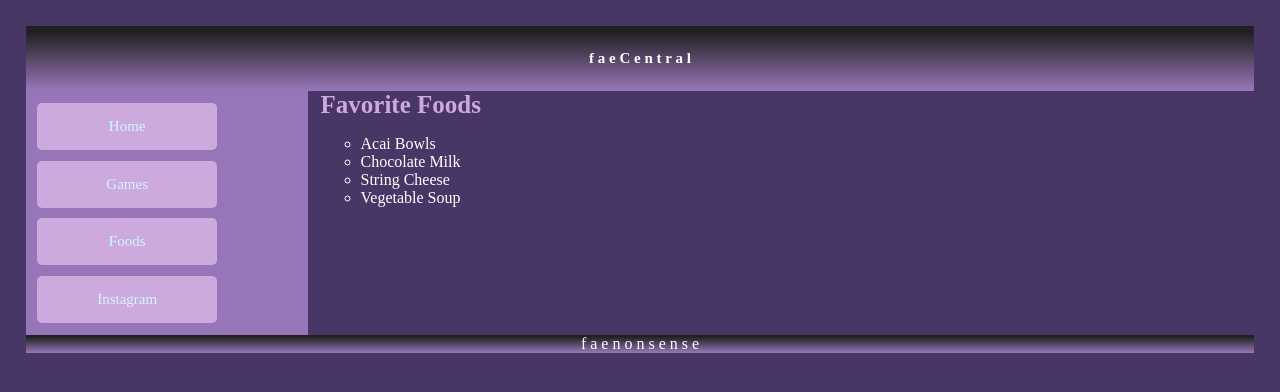
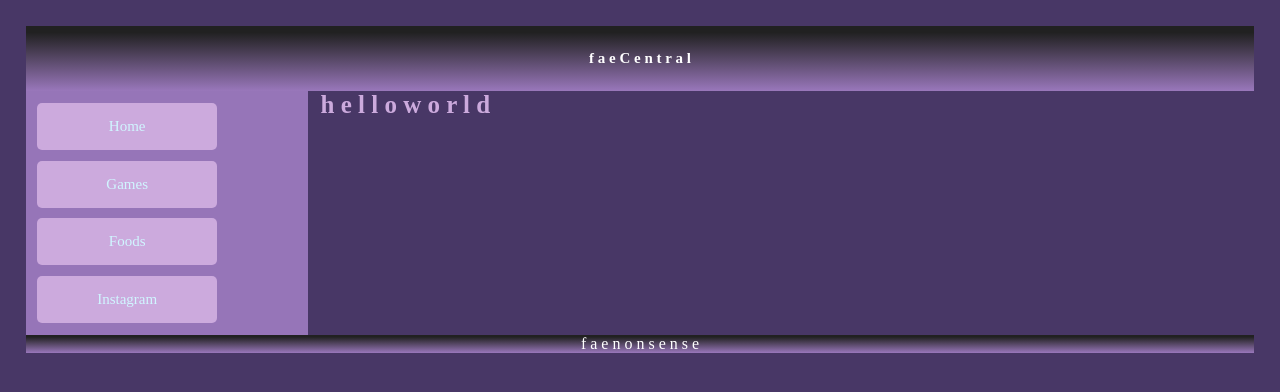
Before and after one commit to faeNonsense/faeNonsense, a plain HTML site: page index.html in a window 1280 px wide. Drawn offline with Linux system fonts and the light colour scheme.

Commit message:
Update index.html

```diff
--- a/index.html
+++ b/index.html
@@ -13,18 +13,12 @@
 	<nav>
 			<a class="button" href="index.html">Home</a>
 			<a class="button" href="games.html">Games</a>
-			<a class="button" href="#section3">Foods</a>
+			<a class="button" href="foods.html">Foods</a>
 			<a class="button" href="https://www.instagram.com/rei.nonsense/" target="_blank">Instagram</a>
 		</nav>
 </aside>
 <aside class="right">
-	<h2>Favorite Foods</h2>
-		<ul>
-			<li>Acai Bowls</li>
-			<li>Chocolate Milk</li>
-			<li>String Cheese</li>
-			<li>Vegetable Soup</li>
-		</ul>
+	<h2>h e l l o  w o r l d</h2>
 </aside>
 <footer>
 	<p>f a e n o n s e n s e</p>
```
